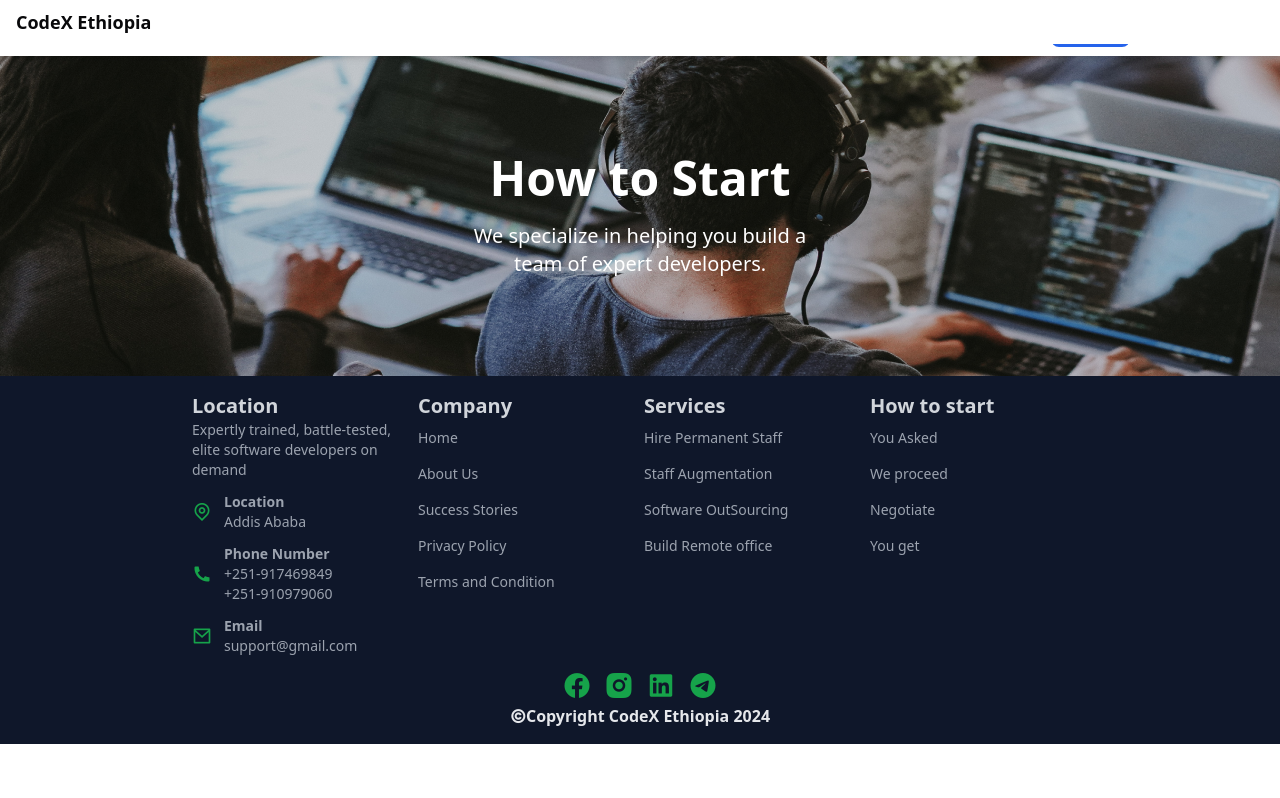
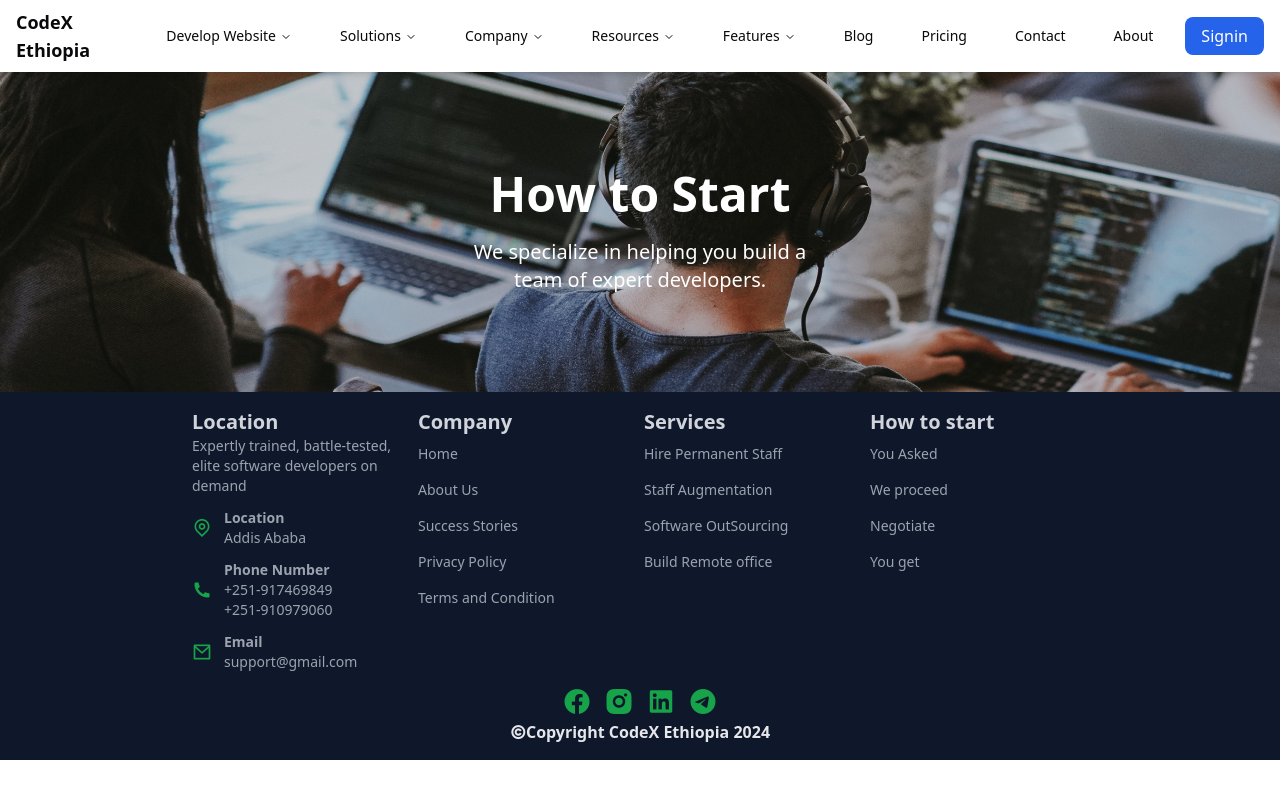
Before and after one commit to abenooo/codex_ethiopia, a React (Vite) app: page / in a window 1280 px wide. Built offline with nearby package versions, Linux system fonts and the light colour scheme.

Commit message:
Update the old

```diff
--- a/src/components/Navbar.tsx
+++ b/src/components/Navbar.tsx
@@ -20,14 +20,16 @@ interface SubMenuItem {
 
 export function NavigationMenuDemo() {
   const [menuOpen, setMenuOpen] = useState(false);
-  const [activeSubMenu, setActiveSubMenu] = useState<SubMenuItem[] | null>(null);
+  const [activeSubMenu, setActiveSubMenu] = useState<SubMenuItem[] | null>(
+    null
+  );
 
   const handleBackClick = () => {
     setActiveSubMenu(null);
   };
 
   const renderSubMenu = (items: SubMenuItem[]) => (
-    <div className="fixed inset-0 bg-white h-screen w-full overflow-auto z-20 pt-12">
+    <div className="md:hidden fixed inset-0 bg-white h-screen w-1/2 overflow-auto z-20 mt-10">
       <button
         className="mb-4 ml-4 mt-4 text-blue-600 hover:text-blue-800 font-semibold"
         onClick={handleBackClick}
@@ -52,7 +54,7 @@ export function NavigationMenuDemo() {
 
   return (
     <nav className="bg-white shadow-md relative">
-      <div className="container mx-auto px-4 py-2 flex justify-between items-center fixed top-0 left-0 right-0 bg-white z-30">
+      <div className="container mx-auto px-4 py-2 flex justify-between items-center">
         <div className="text-lg font-bold">CodeX Ethiopia</div>
         <button
           className="block md:hidden text-black focus:outline-none"
@@ -60,9 +62,7 @@ export function NavigationMenuDemo() {
         >
           {menuOpen ? "✕" : "☰"}
         </button>
-      </div>
-      <div className="md:flex hidden container mx-auto px-4 py-2 space-x-4">
-        <NavigationMenu className="space-x-4">
+        <NavigationMenu className="hidden md:flex space-x-4">
           <NavigationMenuList className="flex space-x-4">
             <NavigationMenuItem>
               <NavigationMenuTrigger>Develop Website</NavigationMenuTrigger>
@@ -248,7 +248,7 @@ export function NavigationMenuDemo() {
         </NavigationMenu>
       </div>
       {menuOpen && (
-        <NavigationMenu className="md:hidden fixed inset-0 bg-white h-screen w-full overflow-auto z-20 pt-16">
+        <NavigationMenu className="md:hidden fixed inset-0 bg-white h-1/2 w-full overflow-auto z-20 mt-10">
           <NavigationMenuList className="flex flex-col space-y-4 p-4">
             {activeSubMenu ? (
               renderSubMenu(activeSubMenu)
```
